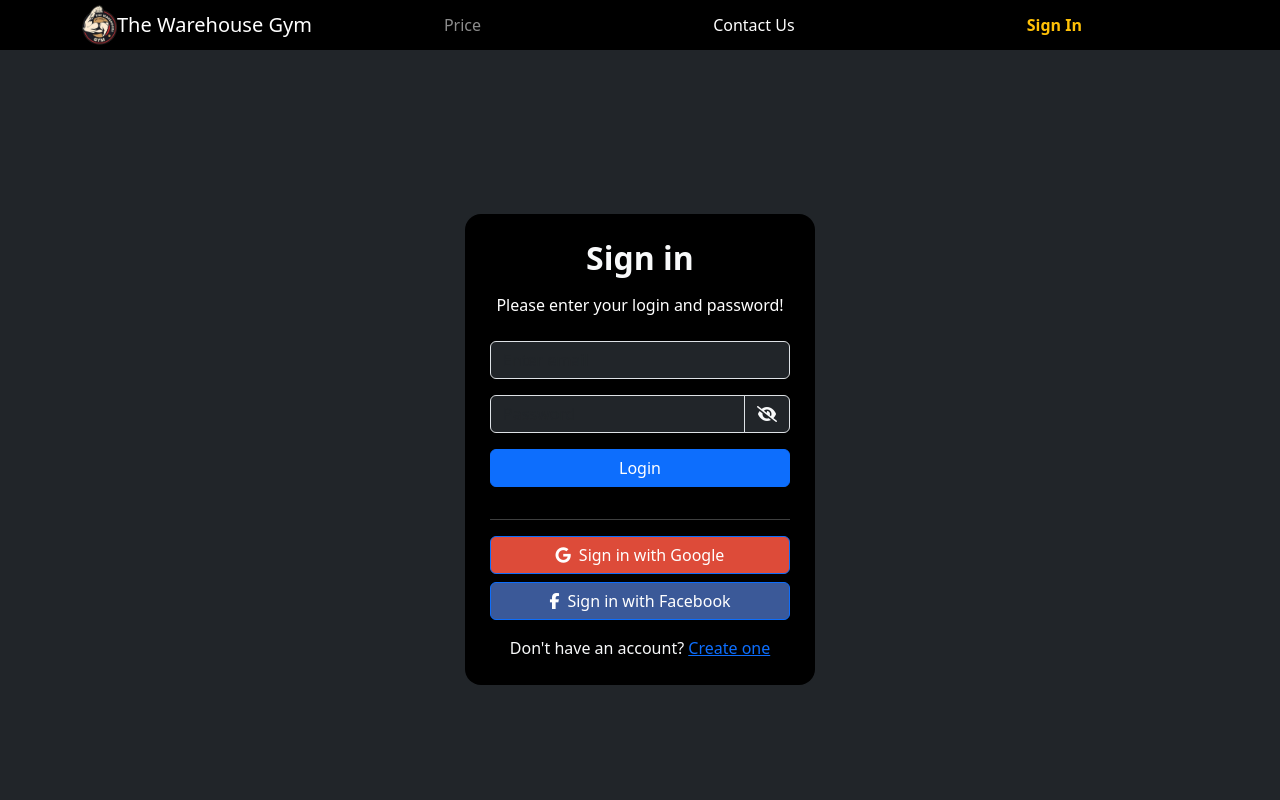
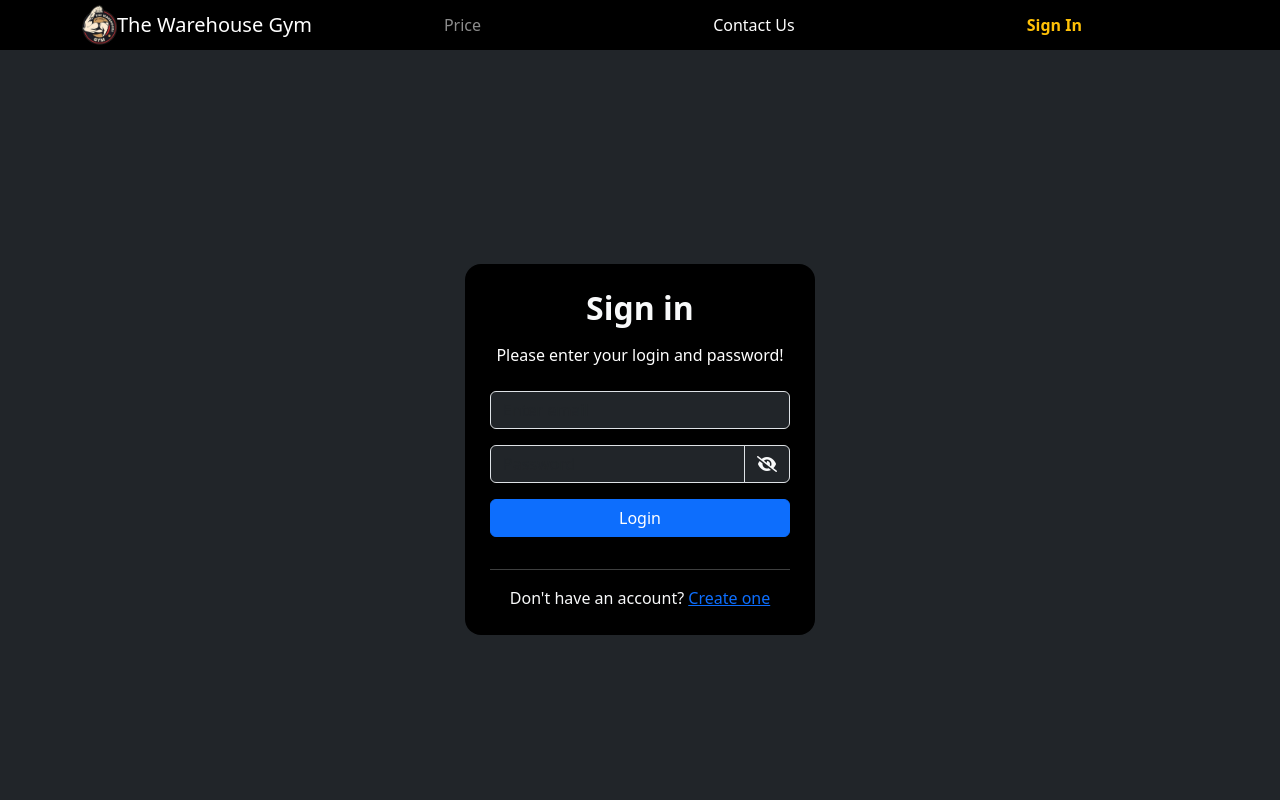
Before and after one commit to iamarijit360x/The-WareHouseGym, a React (Vite) app in the folder frontend/: page /signin in a window 1280 px wide. Shown: the top 800 px of the page. Built offline with nearby package versions, Linux system fonts and the light colour scheme.

Commit message:
Login Loading Screen Added

```diff
--- a/frontend/src/pages/Dashbaord.jsx
+++ b/frontend/src/pages/Dashbaord.jsx
@@ -5,6 +5,7 @@ import axios from 'axios';
 import { setAuthState, setUserData } from '../utils/store/AuthSlice';
 import Pricing from '../components/Pricing/Pricing';
 import { useLocation,useNavigate} from 'react-router-dom';
+
 import './styles.css'
 function Dashboard() {
   const navigate=useNavigate();
--- a/frontend/src/pages/Signin.jsx
+++ b/frontend/src/pages/Signin.jsx
@@ -1,9 +1,11 @@
-import React, { useState } from 'react';
+import React, { useEffect, useState } from 'react';
 import { Container, Row, Col, Card, Form, Button, InputGroup } from 'react-bootstrap';
 import axios from 'axios';
 import { useNavigate, Link } from 'react-router-dom';
 import { useDispatch } from 'react-redux';
 import { setAuthState, setUserData } from '../utils/store/AuthSlice';
+import Spinner from 'react-bootstrap/Spinner';
+
 
 function SignInPage() {
   const [email, setEmail] = useState('');
@@ -13,19 +15,23 @@ function SignInPage() {
   const [error,setError]=useState(null)
   const [loginDisabled,setDisable]=useState(false)
   const [showPassword, setShowPassword] = useState(false);
+  const [loading,setLoading]=useState(false)
+
 
   const handleSignIn = async (e) => {
     e.preventDefault();
     try {
+      setLoading(true);
       const response = await axios.post(import.meta.env.VITE_BACKEND_URL+'/login', { email, password },{ withCredentials: true });
 
       if (response.data.success) {
-
+        setLoading(false)
         dispatch(setAuthState(true));
         navigate('/dashboard');
       }
     } catch (error) {
       console.error(error.response.data);
+      setLoading(false)
       if(error.response.data.loginDisabled)
         setDisable(true)
       setError(error);
@@ -58,15 +64,13 @@ function SignInPage() {
                 </Button>
               </Form>
               <hr className="my-3" />
+              {loading && <div > <p className="text-warning mb-4 text-center">This Website Deployed on a free instance will spin down with inactivity, which can delay requests by 50 seconds or more.</p>
+                          <p p className="fw-bold text-warning mb-4 text-center">Please Wait😊</p>
+                          <div className='text-center pb-2'><Spinner animation="border" variant="info" /></div>
+              </div>}
               {error && <p className="text-danger mb-4 text-center">{error.response.data.message}</p>}
-              <Button size='md' className="mb-2 w-100" style={{ backgroundColor: '#dd4b39' }}>
-                <i className="fab fa-google me-2"></i>
-                Sign in with Google
-              </Button>
-              <Button size='md' className="w-100" style={{ backgroundColor: '#3b5998' }}>
-                <i className="fab fa-facebook-f me-2"></i>
-                Sign in with Facebook
-              </Button>
+
+
               <div className="mt-3 text-center">
                 Don't have an account? <Link to="/signup">Create one</Link>
               </div>
```
Also changed, not shown: 1 other file (tests, documents, lock files or other folders).
